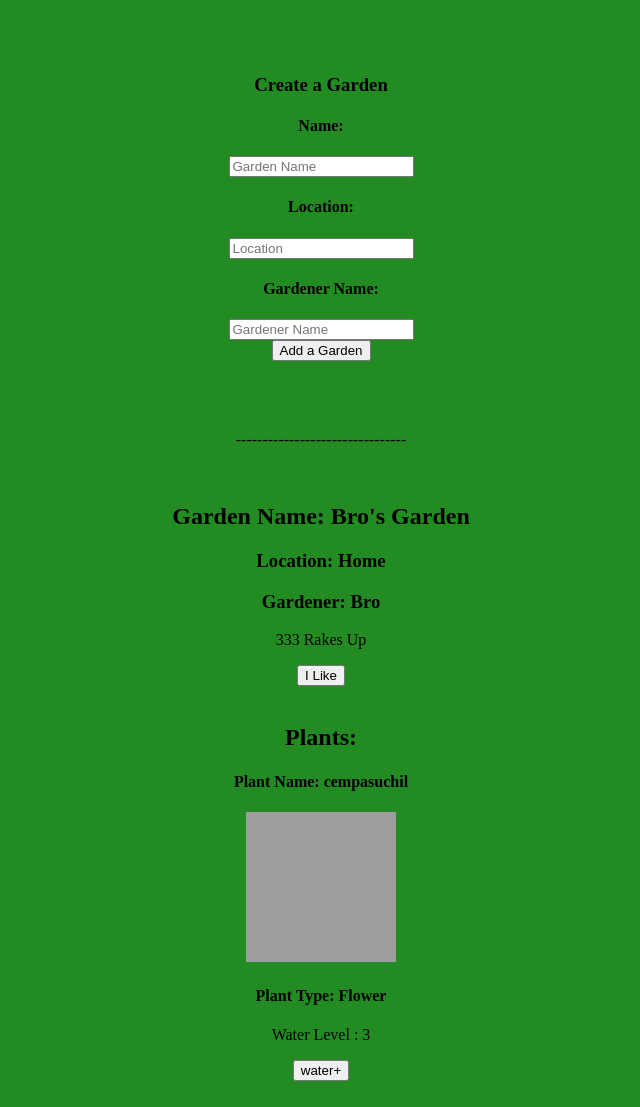
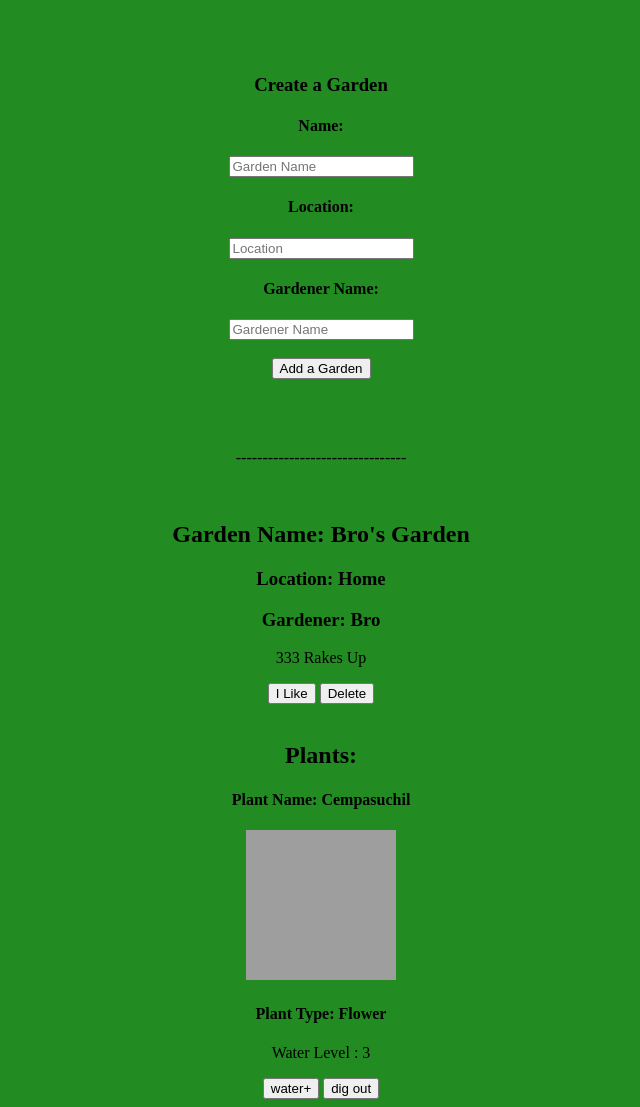
Before and after one commit to andresanunezt/virtual-garden-frontend, a plain HTML site: page index.html in a window 1280 px wide. Shown: the part 61-1168 px from the top of the page, without its empty margins (319-959 px from the left). Drawn offline with Linux system fonts and the light colour scheme; no server answers; grey boxes are pictures that could not be loaded.

Commit message:
added new garden form, began building functionality for Post fetch

```diff
--- a/index.html
+++ b/index.html
@@ -22,7 +22,7 @@
 <br>
 <br>
 <div class="container" style="text-align:center">
-    <form class="add-toy-form">
+    <form class="add-garden-form" id="add-garden-form">
       <h3>Create a Garden</h3>
 
 
@@ -54,8 +54,8 @@
       class="input-text"
       />
 
-
-      <br />
+    <br>
+      <br>
       <input
         type="submit"
         name="submit"
--- a/index.js
+++ b/index.js
@@ -4,15 +4,107 @@ document.addEventListener("click", (event)=>{ console.log(" Clicked on == ", eve
 
 // const API_DATABASE_URL = "http://localhost:3000/gardens";
 // const API = new API;
+// const newGardenForm = document.getElementById("add-garden-form");
 
 
-
-document.addEventListener("DOMContentLoaded", function(){
+document.addEventListener("DOMContentLoaded", function() {
 
     API.fetchAllGardens()
     API.fetchAllPlants()
     renderGarden(sampleGarden);
     renderPlant(samplePlant);
 
-}
-)
+
+
+     const newGardenForm = document.getElementById("add-garden-form");
+
+     console.log(newGardenForm);
+
+     // const newGardenForm = document.getElementById("add-garden-form");
+
+// debugger
+
+//
+
+})
+
+
+
+// const newGardenForm = document.getElementById("add-garden-form");
+
+// debugger
+
+// newGardenForm.addEventListener("submit", event =>{ event.preventDefault();
+
+
+
+// const name = event.target.name.value
+// const location = event.target.location.value
+// const gardenerName = event.target.gardener_name.value
+// const submit = event.target.submit
+// console.log("SHOW ME SUBMIT - IN THE FORM:  ", submit)
+
+// fetch(API_DATABASE_URL, {
+
+//   method: "POST",
+//   headers: { "Content-Type": "application/json"},
+//   body: JSON.stringify({
+
+//         "name": name,
+//         "image": location,
+//         "gardenerName": gardenerName
+
+
+//   })
+
+// })
+// .then(response => response.json())
+// .then(post => renderGarden(post))
+
+
+
+//   event.target.reset()
+
+
+// })
+
+
+
+
+
+
+
+
+
+// debugger
+// newGardenForm.addEventListener("submit", event =>{ event.preventDefault();
+
+//     const name = event.target.name.value
+//     const location = event.target.location.value
+//     const gardenerName = event.target.submit
+
+
+
+//     fetch(API_DATABASE_URL, {
+
+//       method: "POST",
+//       headers: { "Content-Type": "application/json"},
+//       body: JSON.stringify({
+
+//             "name": name,
+//             "image": location,
+//             "gardenerName": gardener_name
+
+
+//       })
+
+//     })
+//     .then(response => response.json())
+//     .then(post => renderGarden(post) )
+
+
+
+//       event.target.reset()
+
+
+// })
--- a/js/models/garden.js
+++ b/js/models/garden.js
@@ -37,6 +37,7 @@ makeACard =(garden)=>{
         <h3> Gardener: ${garden.gardenerName}</h3>
         <p> ${garden.likes} Rakes Up </p>
         <button data-id="${garden.id}" class="like-btn"> I Like</button>
+        <button data-id="${garden.id}" class="delete-btn"> Delete </button>
         <br>
         <br>
         <h2> Plants: </h2>
--- a/js/models/plant.js
+++ b/js/models/plant.js
@@ -37,7 +37,7 @@ makePlantCard =(plant)=>{
         <h4 id="plantType"> Plant Type: ${plant.plantType} </h4>
         <p> Water Level : ${plant.waterLevel}  </p>
         <button data-id="${plant.id}" class="waterLevel-btn"> water+ </button>
-
+        <button data-id="${plant.id}" class="delete-btn"> dig out </button>
 
         `
 
@@ -74,7 +74,9 @@ renderPlant =(plant)=> {
 }
 
 
-const samplePlant = new Plant({id:99, name: "cempasuchil", plant_type: "Flower", image:"https://static.educalingo.com/img/es/800/tagetes-erecta.jpg", water_level:3, garden_id: 99})
+const samplePlant = new Plant({id:99, name: "Cempasuchil", plant_type: "Flower", image:"https://static.educalingo.com/img/es/800/tagetes-erecta.jpg", water_level:3, garden_id: 99})
+const samplePlant2 = new Plant({id:9, name: "Orchid", plant_type: "Flower", image:"https://assets.eflorist.com/assets/products/PHR_/TPL05-1A.jpg", water_level:6, garden_id: 1})
+console.log(samplePlant2);
 
 
-// debugger
+renderPlant(samplePlant2);
--- a/js/services/API.js
+++ b/js/services/API.js
@@ -12,7 +12,7 @@ class API{
         fetch(this.API_DATABASE_URL).then(response => response.json())
         .then(fetchedArray => { console.log(fetchedArray);
 
-          renderGarden(sampleGarden);
+
 
           fetchedArray.forEach(garden => {
 
@@ -55,3 +55,4 @@ class API{
 // API.fetchAllGardens()
 // API.fetchAllPlants()
 // renderGarden(sampleGarden);
+// renderPlant(samplePlant);
```
